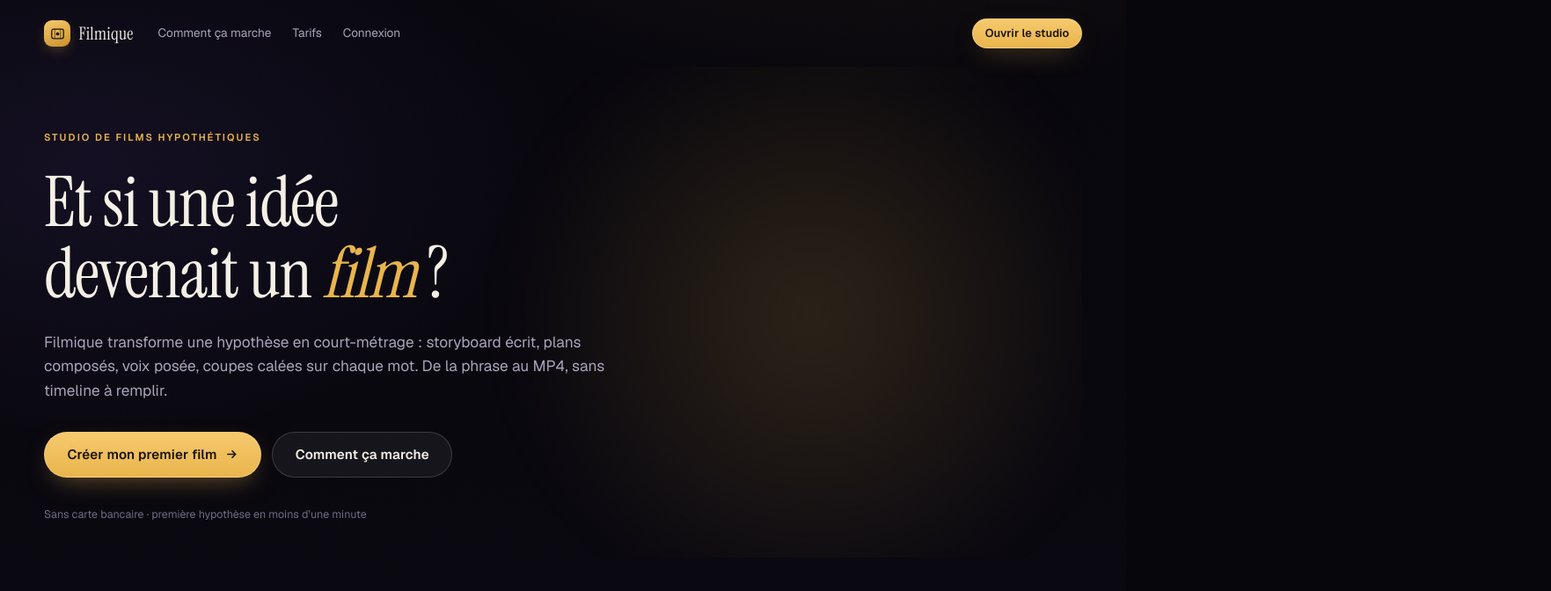
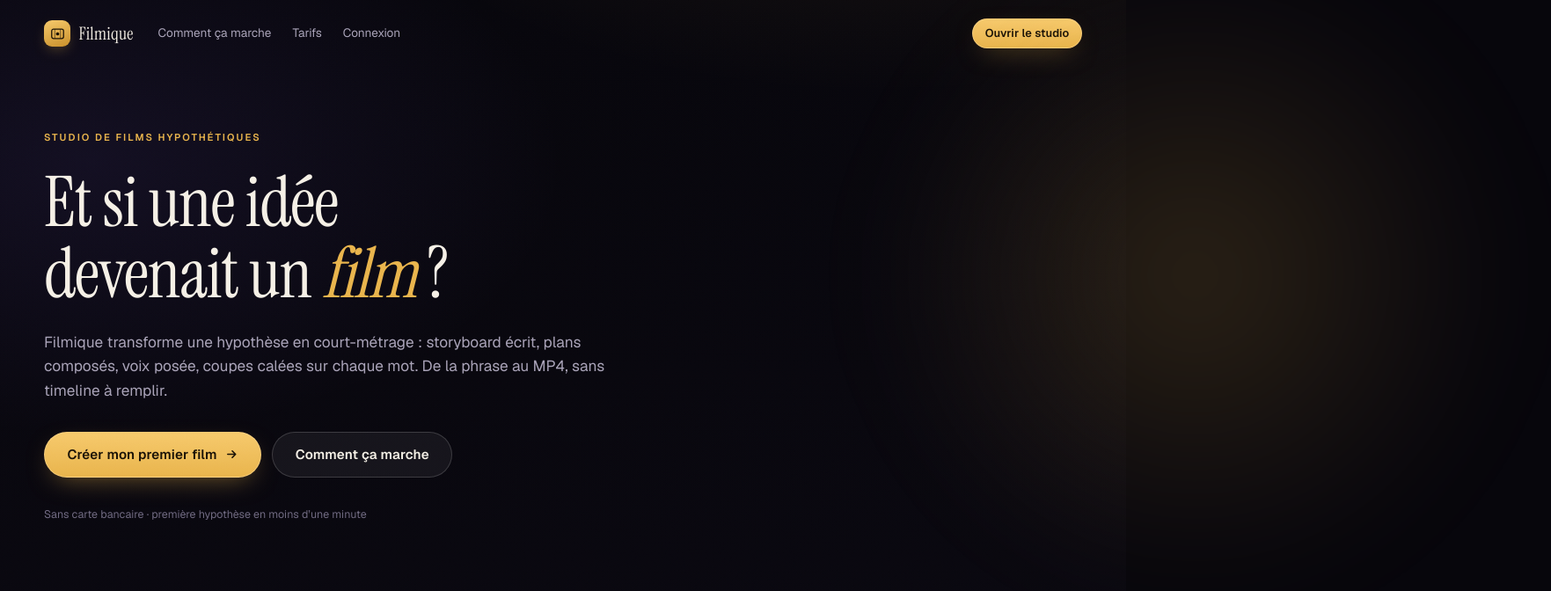
Before and after one commit to faytrixdev/Filmique, a Next.js app in the folder packages/saas/: page / in a window 1280 px wide. Shown: the top 672 px of the page at 88% size, 1763 px wide, since content can reach past the window. Built offline with nearby package versions, Linux system fonts and the light colour scheme.

Commit message:
polish(ui): unclip hero glow, cap stage height so the toolbar stays visible, neutral disabled primary

```diff
--- a/packages/saas/src/app/globals.css
+++ b/packages/saas/src/app/globals.css
@@ -231,6 +231,14 @@ h3.display {
 .btn:disabled {
   opacity: 0.45;
   cursor: not-allowed;
+}
+
+.btn--primary:disabled {
+  --btn-bg: rgba(255, 255, 255, 0.05);
+  --btn-fg: var(--muted);
+  --btn-border: var(--line);
+  opacity: 1;
+  box-shadow: none;
 }
 
 .btn--primary {
@@ -757,20 +765,20 @@ h3.display {
 
 .hero__frame {
   position: absolute;
-  inset: 0;
-  overflow: hidden;
+  inset: -30% -45%;
+  overflow: visible;
   pointer-events: none;
 }
 
 .hero__glow {
   position: absolute;
-  top: -22%;
-  right: -8%;
+  top: 0;
+  right: 0;
   width: 62vw;
   height: 62vw;
   border-radius: 50%;
-  background: radial-gradient(circle, rgba(233, 180, 76, 0.16), transparent 62%);
-  filter: blur(30px);
+  background: radial-gradient(circle, rgba(233, 180, 76, 0.16), rgba(233, 180, 76, 0.05) 42%, transparent 66%);
+  filter: blur(50px);
   animation: drift 18s ease-in-out infinite alternate;
 }
 
```
Also changed, not shown: packages/saas/src/app/episodes/[id]/editor-client.tsx (+8 -1 lines).
